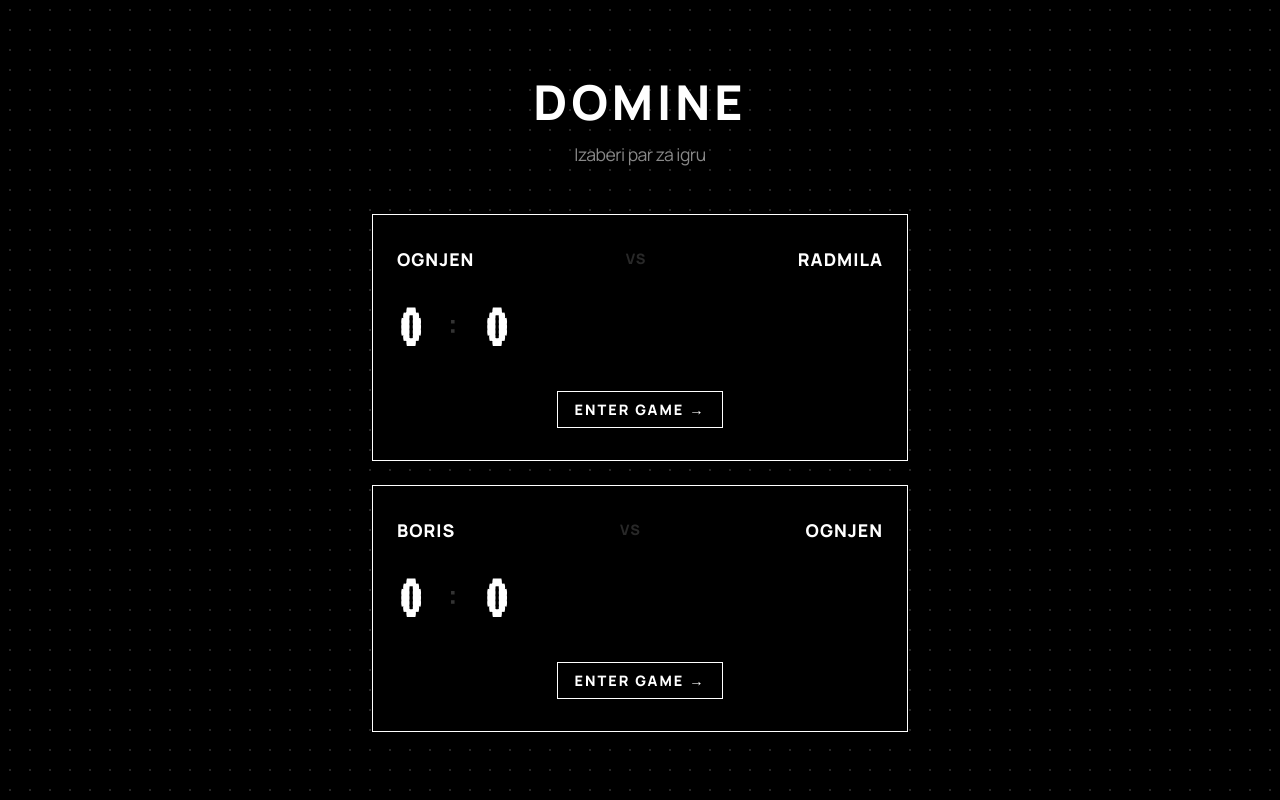
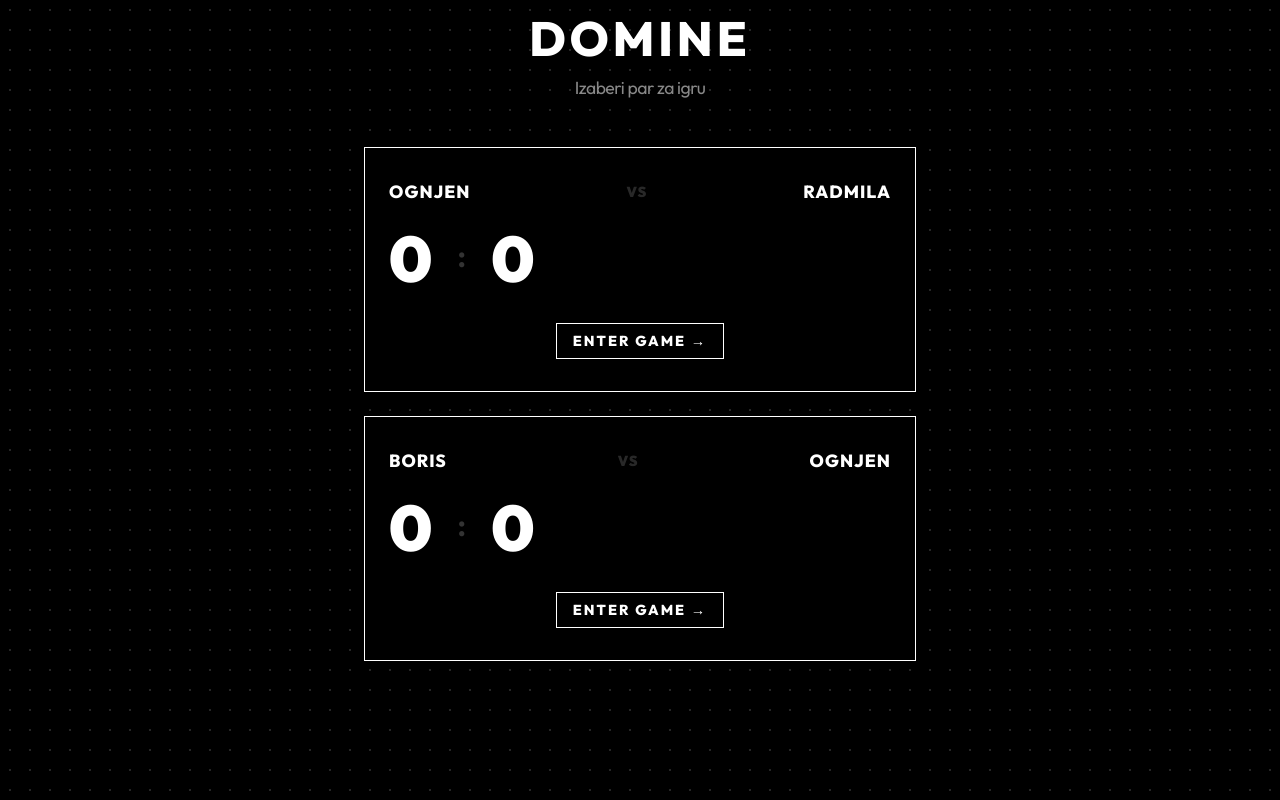
Before and after one commit to boriskreppo/domine-app, a React (Vite) app: page / in a window 1280 px wide. Built offline with nearby package versions, Linux system fonts and the light colour scheme; no server answers; the database is empty.

Commit message:
Finalize UI tweaks: fonts, hover states, scroll bugs, green win badge

```diff
--- a/src/components/Button.module.css
+++ b/src/components/Button.module.css
@@ -46,14 +46,7 @@
   color: #000000;
 }
 
-/* Specific styling for negative button */
-.scoreMinus {
-  color: var(--danger-hover);
-}
-
-.scorePlus {
-  color: var(--primary-hover);
-}
+/* Removed specific coloring for plus/minus to enforce strict B&W invert */
 
 .text {
   background-color: transparent;
--- a/src/index.css
+++ b/src/index.css
@@ -1,4 +1,4 @@
-@import url('https://fonts.googleapis.com/css2?family=Manrope:wght@400;600;800&family=VT323&display=swap');
+@import url('https://fonts.googleapis.com/css2?family=Outfit:wght@400;600;800;900&display=swap');
 
 :root {
   --bg-color: #000000;
@@ -29,8 +29,16 @@
   padding: 0;
 }
 
+html, body {
+  margin: 0;
+  padding: 0;
+  width: 100%;
+  height: 100%;
+  overflow: hidden; /* Sprečava bilo kakav skrol na celom ekranu (browser bounce) */
+}
+
 body {
-  font-family: 'Manrope', sans-serif;
+  font-family: 'Outfit', sans-serif;
   background-color: var(--bg-color);
   /* Subtly dot grid background */
   background-image: radial-gradient(rgba(255, 255, 255, 0.15) 1px, transparent 1px);
@@ -45,9 +53,11 @@ body {
   max-width: 600px;
   margin: 0 auto;
   height: 100dvh; /* Uses dynamic viewport height for mobile */
-  padding: 1rem;
+  width: 100vw;
+  padding: 0.5rem; /* Manji padding da stane sve na iPhone ekranima */
   display: flex;
   flex-direction: column;
+  overflow: hidden;
 }
 
 h1, h2, h3 {
@@ -80,6 +90,7 @@ h1 {
   display: flex;
   flex-direction: column;
   overflow: hidden; /* Prevents whole page scrolling, inner elements will scroll if needed */
+  min-height: 0; /* Ključno za Flexbox da ne bi prelivao */
 }
 
 /* Sharp Minimalist Panels */
--- a/src/pages/Game.module.css
+++ b/src/pages/Game.module.css
@@ -7,7 +7,6 @@
 }
 
 .title {
-  font-family: 'VT323', monospace;
   font-size: 2rem;
   letter-spacing: 2px;
   color: #ffffff;
@@ -56,8 +55,8 @@
 }
 
 .timer {
-  font-family: 'VT323', monospace;
   font-size: 1.5rem;
+  font-weight: 700;
   color: var(--text-color);
   background: transparent;
   padding: 0.2rem 0.8rem;
@@ -65,8 +64,8 @@
 }
 
 .date {
-  font-family: 'VT323', monospace;
   font-size: 1.5rem;
+  font-weight: 800;
   color: #ffffff;
   background: transparent;
   padding: 0.2rem 0.8rem;
@@ -97,8 +96,8 @@
 }
 
 .scoreDisplay {
-  font-family: 'VT323', monospace;
   font-size: clamp(5rem, 18vh, 9rem);
+  font-weight: 900;
   line-height: 1;
   color: #ffffff;
   text-shadow: 0 0 15px rgba(255,255,255,0.4);
--- a/src/pages/Home.module.css
+++ b/src/pages/Home.module.css
@@ -33,8 +33,8 @@
 }
 
 .total {
-  font-family: 'VT323', monospace;
   font-size: 4rem;
+  font-weight: 900;
   color: #ffffff;
   line-height: 1;
 }
@@ -95,11 +95,11 @@
 .winBadge {
   color: #000000;
   font-weight: 800;
-  background: #ffffff;
+  background: #00ff00; /* Neon green */
   padding: 0.3rem 0.8rem;
   border-radius: 0;
   font-size: 0.85rem;
-  border: 1px solid #ffffff;
+  border: 1px solid #00ff00;
   text-transform: uppercase;
 }
 
--- a/src/pages/PairSelection.module.css
+++ b/src/pages/PairSelection.module.css
@@ -17,6 +17,10 @@
   flex-direction: column;
   gap: 1.5rem;
   padding: 0 1rem;
+  overflow-y: auto;
+  flex: 1;
+  min-height: 0;
+  padding-bottom: 2rem;
 }
 
 .pairCard {
@@ -70,8 +74,8 @@
 }
 
 .scoreNumber {
-  font-family: 'VT323', monospace;
   font-size: 4rem;
+  font-weight: 900;
   color: #ffffff;
   line-height: 1;
 }
```
